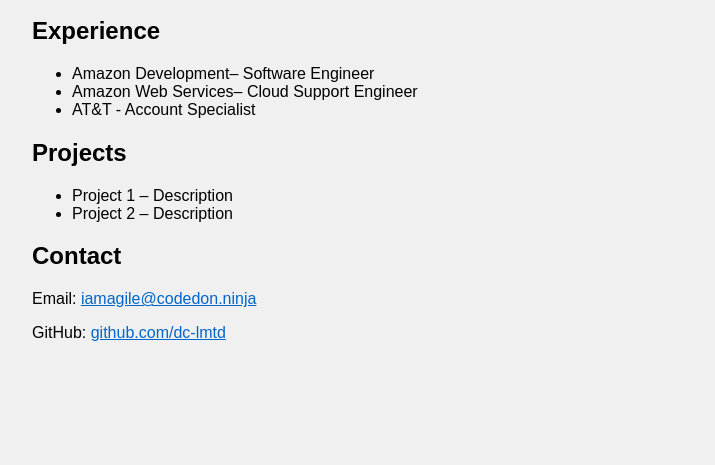
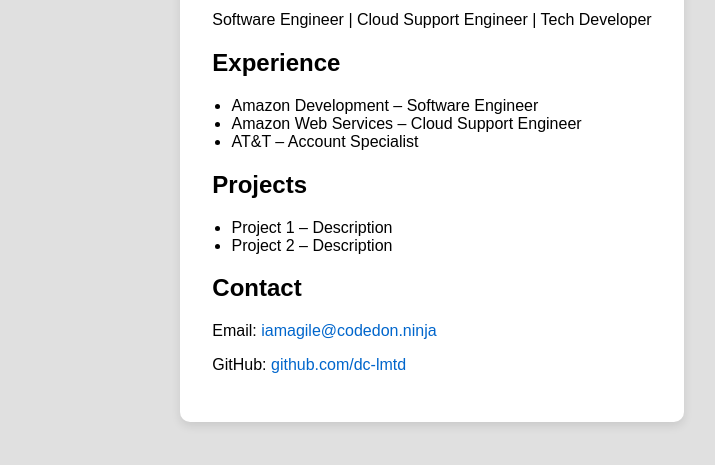
Before and after one commit to dc-lmtd/dc-lmtd.GitHub.io, a plain HTML site: page index.html in a window 1280 px wide. Shown: the part 133-598 px from the top of the page, without its empty margins (208-923 px from the left). Drawn offline with Linux system fonts and the light colour scheme.

Commit message:
Refactor index.html structure and styling

```diff
--- a/index.html
+++ b/index.html
@@ -3,27 +3,42 @@
 <head>
   <meta charset="UTF-8">
   <title>Don | Portfolio</title>
+  <meta name="description" content="Don | Software Engineer, Cloud Support Engineer, Tech Developer. View my experience, projects, and contact information.">
+  <meta name="viewport" content="width=device-width, initial-scale=1.0">
   <style>
     body {
       font-family: sans-serif;
+      margin: 0;
+      padding: 2rem;
+      background-color: #e0e0e0; /* subtle gray background */
+      display: flex;
+      justify-content: center;
+    }
+
+    .container {
       max-width: 800px;
-      margin: auto;
+      background-color: #ffffff; /* white content box */
       padding: 2rem;
-      background-color: #f0f0f0;
+      border-radius: 10px;
+      box-shadow: 0 4px 10px rgba(0,0,0,0.1); /* subtle shadow */
     }
+
     h1 { color: #333; }
-    a { color: #0066cc; }
+    a { color: #0066cc; text-decoration: none; }
+    a:hover { text-decoration: underline; }
+    ul { padding-left: 1.2rem; }
   </style>
 </head>
 <body>
+  <div class="container">
     <h1>Don</h1>
     <p>Software Engineer | Cloud Support Engineer | Tech Developer</p>
 
     <h2>Experience</h2>
     <ul>
-    <li>Amazon Development– Software Engineer</li>
-    <li>Amazon Web Services– Cloud Support Engineer</li>
-    <li>AT&T - Account Specialist</li>
+      <li>Amazon Development – Software Engineer</li>
+      <li>Amazon Web Services – Cloud Support Engineer</li>
+      <li>AT&T – Account Specialist</li>
     </ul>
 
     <h2>Projects</h2>
@@ -35,5 +50,6 @@
     <h2>Contact</h2>
     <p>Email: <a href="mailto:iamagile@codedon.ninja">iamagile@codedon.ninja</a></p>
     <p>GitHub: <a href="https://github.com/dc-lmtd">github.com/dc-lmtd</a></p>
+  </div>
 </body>
 </html>
```
Lines whose indentation alone changed are shown as unchanged.
